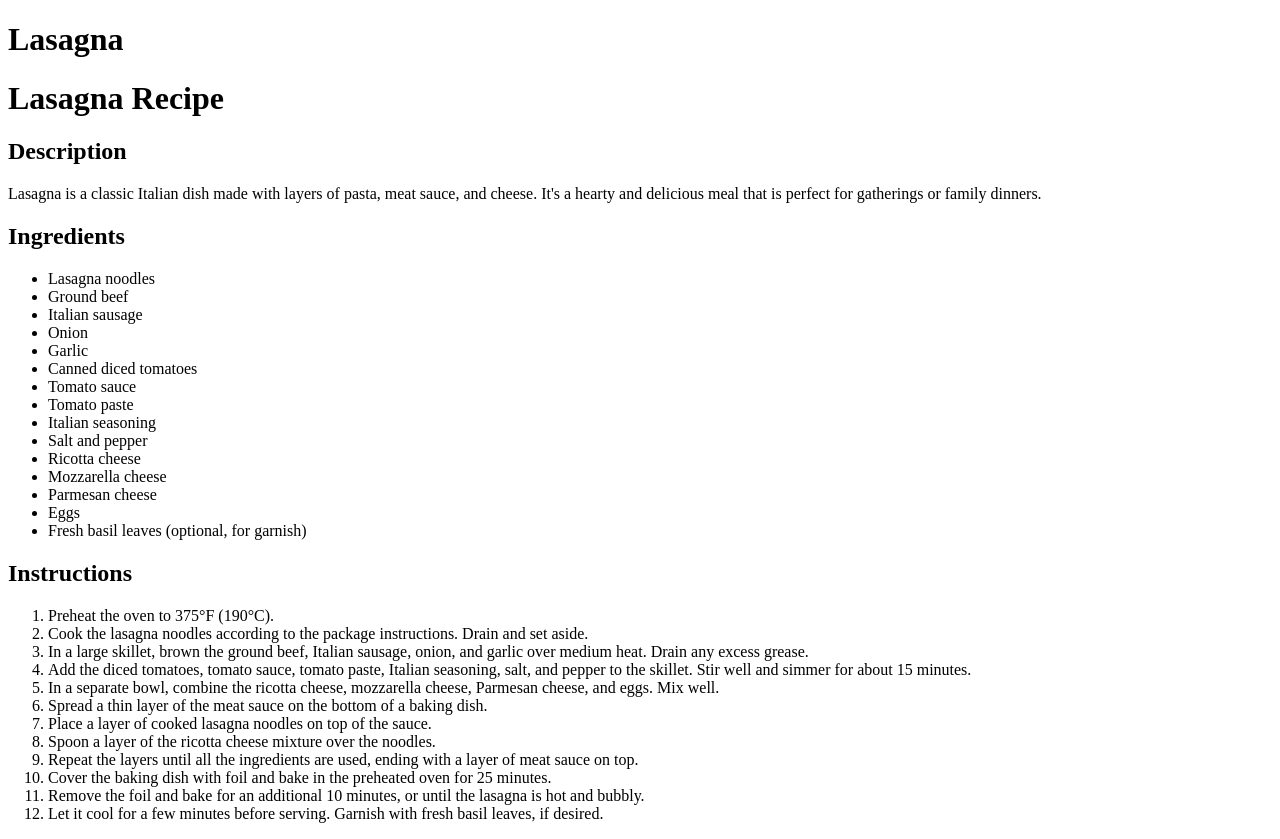
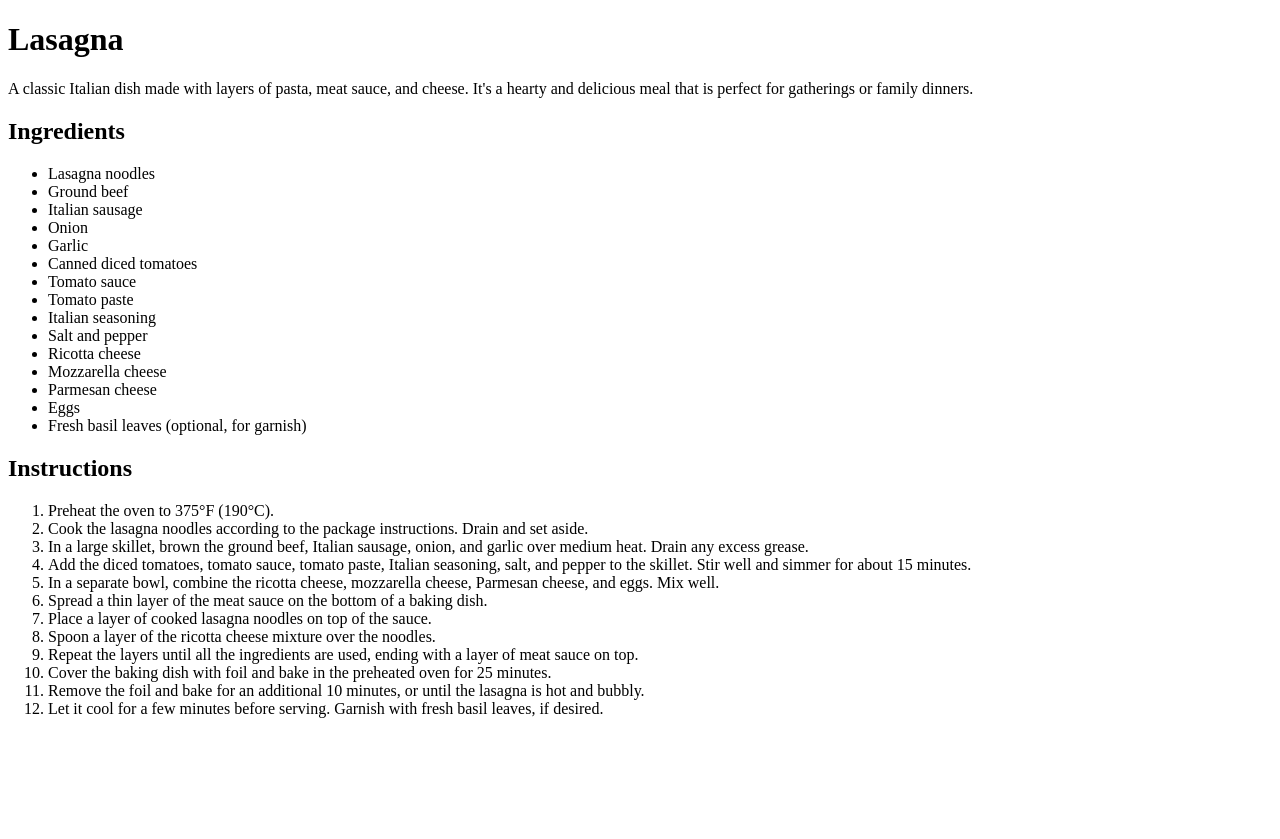
Before and after one commit to joegbrush/odin-recipes, a plain HTML site: page recipes/lasagna.html in a window 1280 px wide. After the commit the page ends 800 px from the top, so only its background shows below. Drawn offline with Linux system fonts and the light colour scheme.

Commit message:
minor edits to Lasagna recipe

```diff
--- a/recipes/lasagna.html
+++ b/recipes/lasagna.html
@@ -8,10 +8,10 @@
 <body>
     <h1>Lasagna</h1>
     <div class="recipe">
-        <h1>Lasagna Recipe</h1>
-        <h2>Description</h2>
+
+
         <p>
-          Lasagna is a classic Italian dish made with layers of pasta, meat sauce, and cheese. It's a hearty and delicious meal that is perfect for gatherings or family dinners.
+          A classic Italian dish made with layers of pasta, meat sauce, and cheese. It's a hearty and delicious meal that is perfect for gatherings or family dinners.
         </p>
         <h2>Ingredients</h2>
         <ul>
```
